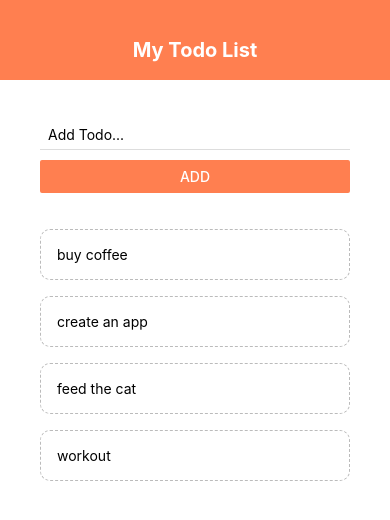
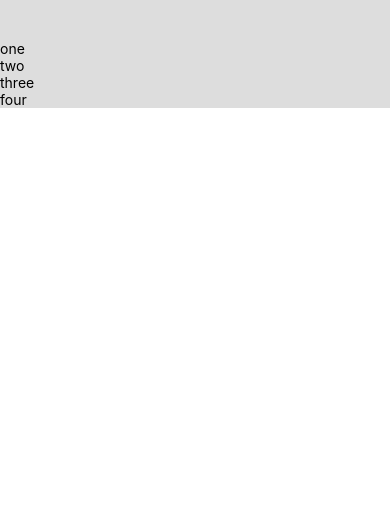
Before and after one commit to MarkKelly00/reactNativeTodoApp, a React Native app: screen / in a window 390 px wide. Shown: the top 520 px of the page. Built offline with nearby package versions, Linux system fonts and the light colour scheme.

Commit message:
created sandbox component

```diff
--- a/App.js
+++ b/App.js
@@ -4,6 +4,7 @@
 import Header from "./components/header/header";
 import TodoItem from "./components/todoItem/todoItem";
 import AddTodo from './components/addTodo/addTodo';
+import Sandbox from './components/sandbox/sandbox';
 
 export default function App() {
   const [todos, setTodos] = useState([
@@ -29,25 +30,26 @@
   }
 
   return (
-    <TouchableWithoutFeedback onPress={() => {
-      Keyboard.dismiss();
-    }}>
-      <View style={styles.container}>
-      <Header />
-      <View style={styles.content}>
-        <AddTodo submitHandler={submitHandler}/>
-        <View style={styles.list}>
-          <FlatList
-            data={todos}
-            renderItem={({ item }) => (
-              <TodoItem item={item} pressHandler={pressHandler}/>
-            )}
-          />
-        </View>
-      </View>
-      <StatusBar style="auto" />
-    </View>
-    </TouchableWithoutFeedback>
+    <Sandbox />
+    // <TouchableWithoutFeedback onPress={() => {
+    //   Keyboard.dismiss();
+    // }}>
+    //   <View style={styles.container}>
+    //   <Header />
+    //   <View style={styles.content}>
+    //     <AddTodo submitHandler={submitHandler}/>
+    //     <View style={styles.list}>
+    //       <FlatList
+    //         data={todos}
+    //         renderItem={({ item }) => (
+    //           <TodoItem item={item} pressHandler={pressHandler}/>
+    //         )}
+    //       />
+    //     </View>
+    //   </View>
+    //   <StatusBar style="auto" />
+    // </View>
+    // </TouchableWithoutFeedback>
   );
 }
 
--- /dev/null
+++ b/components/sandbox/sandbox.jsx
@@ -0,0 +1,20 @@
+import React from 'react';
+import { StyleSheet, Text, View } from 'react-native';
+
+export default function Sandbox() {
+    return (
+        <View style={styles.container}>
+            <Text style={styles.boxOne}>one</Text>
+            <Text style={styles.boxTwo}>two</Text>
+            <Text style={styles.boxThree}>three</Text>
+            <Text style={styles.boxFour}>four</Text>
+        </View>
+    )
+}
+
+const styles = StyleSheet.create({
+    container: {
+        paddingTop: 40,
+        backgroundColor: '#ddd',
+    }
+});
```
